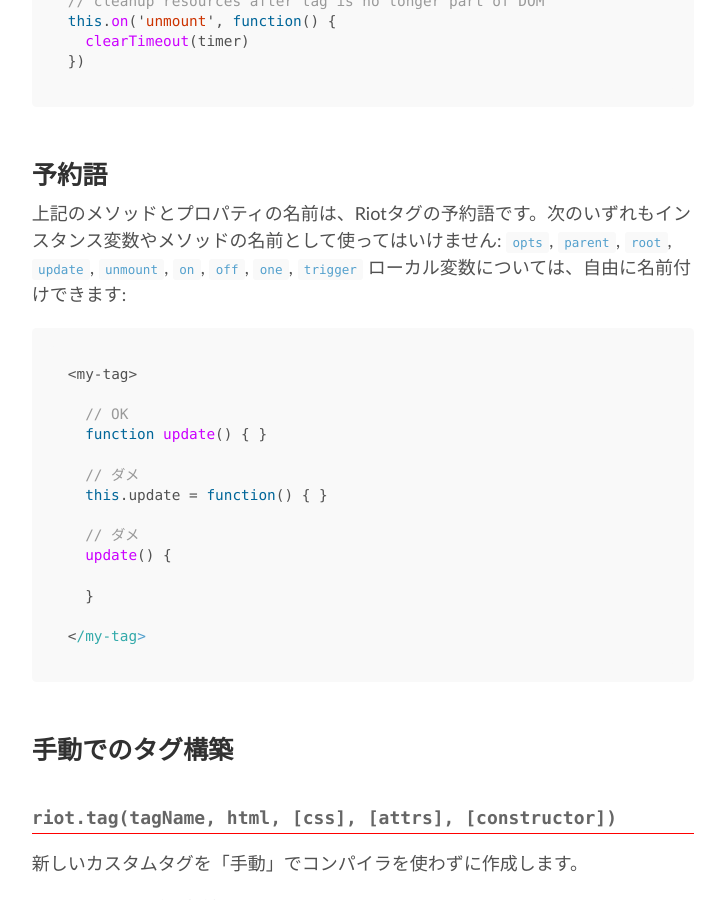
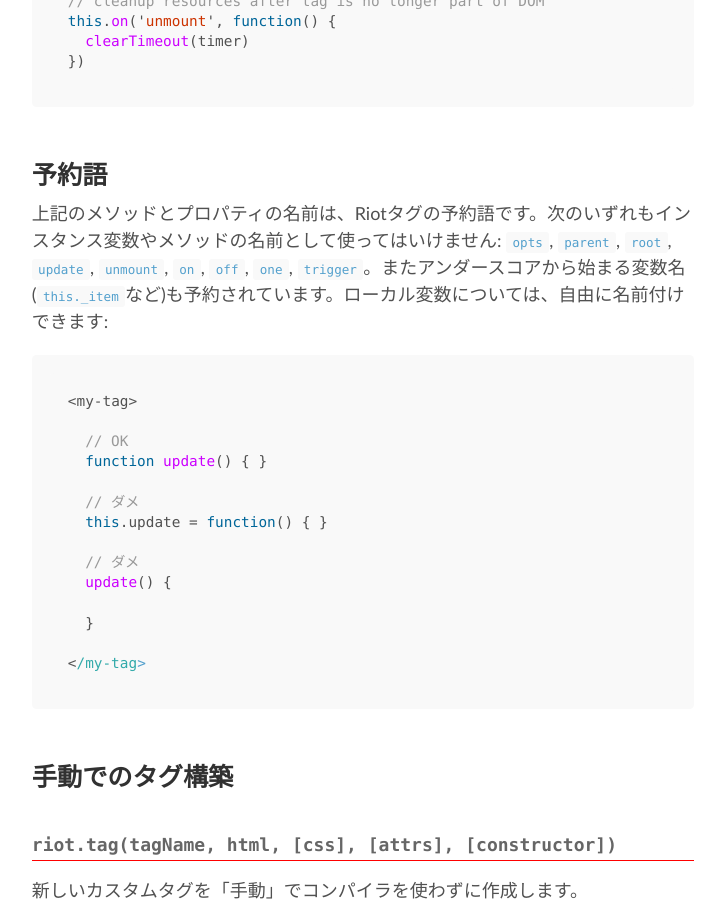
Before and after one commit to riot/riot.github.io, a Jekyll site: the page built from ja/api/index.md, in a window 1280 px wide and 900 px high, scrolled down 9436 px. Shown: the whole window, without its empty margins (277-998 px from the left). Built offline with Jekyll 4.4.1, drawn with Linux system fonts in a browser that asks for light colours; nearby versions of some CDN libraries; Markdown is read by kramdown in place of the engine named in the settings.

Commit message:
Update translation: info regarding the usage of underscore-prefixed variables

````diff
--- a/ja/api/index.md
+++ b/ja/api/index.md
@@ -355,8 +355,7 @@
 
 ## 予約語
 
-上記のメソッドとプロパティの名前は、Riotタグの予約語です。次のいずれもインスタンス変数やメソッドの名前として使ってはいけません:  `opts`, `parent`, `root`, `update`, `unmount`, `on`, `off`, `one`, `trigger`
-ローカル変数については、自由に名前付けできます:
+上記のメソッドとプロパティの名前は、Riotタグの予約語です。次のいずれもインスタンス変数やメソッドの名前として使ってはいけません: `opts`, `parent`, `root`, `update`, `unmount`, `on`, `off`, `one`, `trigger`。またアンダースコアから始まる変数名(`this._item`など)も予約されています。ローカル変数については、自由に名前付けできます:
 
 ``` javascript
 <my-tag>
````
